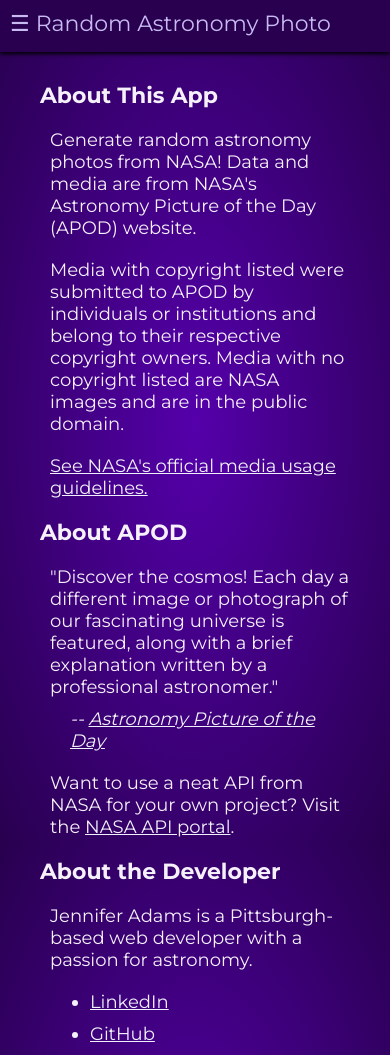
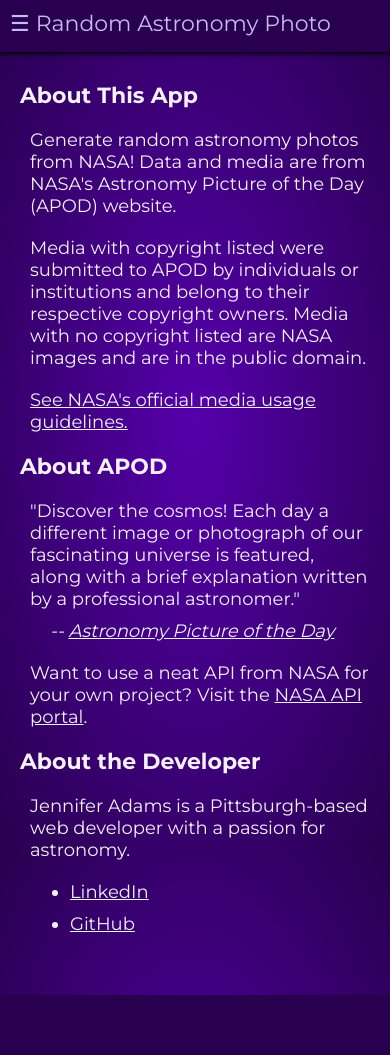
Before and after one commit to jennifercadams/Random-Astronomy-Photo, a React (Create React App) app: page /Random-Astronomy-Photo/about in a window 390 px wide. After the commit the page ends 995 px from the top, so only its background shows below. Built offline with nearby package versions, Linux system fonts and the light colour scheme.

Commit message:
added media queries and footer to AboutPage to improve responsiveness

```diff
--- a/src/Pages/AboutPage/AboutPage.css
+++ b/src/Pages/AboutPage/AboutPage.css
@@ -16,3 +16,9 @@
   padding-left: 30px;
   margin-bottom: 10px;
 }
+
+@media (max-width: 460px) {
+  #about-page {
+    margin: 20px;
+  }
+}
--- a/src/Pages/AboutPage/AboutPage.js
+++ b/src/Pages/AboutPage/AboutPage.js
@@ -4,6 +4,7 @@
 export default class AboutPage extends React.Component {
   render() {
     return (
+      <>
         <main id="about-page">
           <h2>About This App</h2>
           <p>Generate random astronomy photos from NASA! Data and media are from NASA's Astronomy Picture of the Day (APOD) website.</p>
@@ -21,6 +22,8 @@
             <li><a href="https://github.com/jennifercadams" target="_blank">GitHub</a></li>
           </ul>
         </main>
+        <footer />
+      </>
     )
   }
 }
```
Lines whose indentation alone changed are shown as unchanged.
